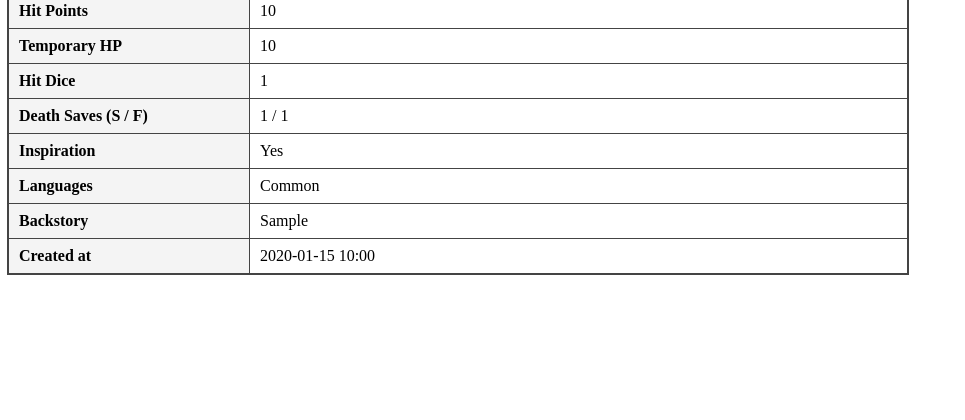
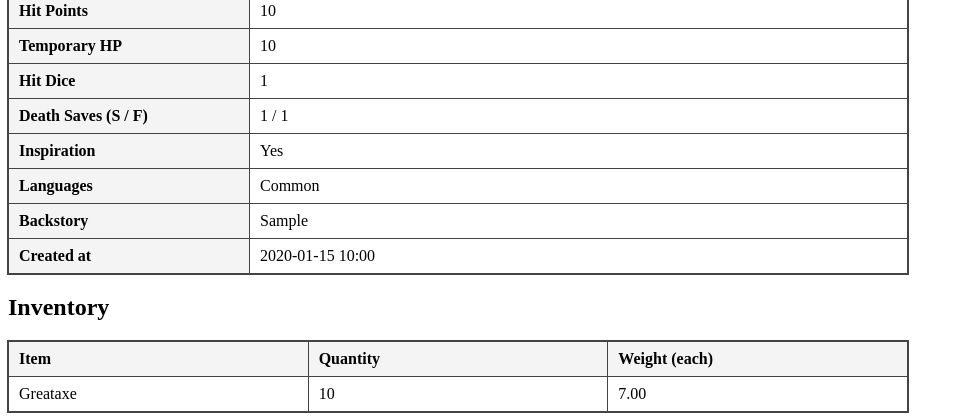
Before and after one commit to AsteerD/DnD-character-sheet-creator, a Django app: page /character/1/ in a window 1280 px wide. Shown: the part 703-1123 px from the top of the page, without its empty margins (0-965 px from the left). Before the commit the page ends 978 px from the top, so only its background shows below. Run offline with Django 5.2, Linux system fonts and the light colour scheme; a user stored in the database is signed in; data comes from the database, SQL or seed files in the repository; tables that the repository leaves empty hold one stand-in row (values such as "Sample post").

Commit message:
Add starting equipment (#22)
Co-authored-by: Your Name <you@example.com>

```diff
--- a/base/models.py
+++ b/base/models.py
@@ -71,11 +71,24 @@ class BackgroundChoices(models.TextChoices):
     FACTION_AGENT = 'Faction Agent', 'Faction Agent'
     MERCENARY_VETERAN = 'Mercenary Veteran', 'Mercenary Veteran'
 
+class StartingEquipment(models.Model):
+    character_class = models.ForeignKey('CharacterClass', on_delete=models.CASCADE, related_name='starting_equipment')
+    item = models.ForeignKey('Item', on_delete=models.CASCADE)
+    quantity = models.PositiveIntegerField(default=1)
+
+    def __str__(self):
+        return f"{self.character_class}: {self.item} x{self.quantity}"
+
 class Character(models.Model):
     def save(self, *args, **kwargs):
-        # Automatically set armor_class using the property
+        is_new = self.pk is None
         self.armor_class = self.total_armor_class
         super().save(*args, **kwargs)
+        # Assign starting equipment only when character is first created
+        if is_new:
+            equipment_qs = StartingEquipment.objects.filter(character_class=self.character_class)
+            for eq in equipment_qs:
+                InventoryItem.objects.create(character=self, item=eq.item, quantity=eq.quantity)
     user = models.ForeignKey(User, on_delete=models.CASCADE)
     character_name = models.CharField(max_length=100)
 
--- a/base/templates/base/character.html
+++ b/base/templates/base/character.html
@@ -47,6 +47,28 @@
       <tr><th>Created at</th><td>{{ character.created_at|date:"Y-m-d H:i" }}</td></tr>
     </tbody>
   </table>
+
+  <h2>Inventory</h2>
+  {% if inventory %}
+    <table class="detail-table">
+      <thead>
+        <tr><th>Item</th><th>Quantity</th><th>Weight (each)</th>
+      </thead>
+      <tbody>
+        {% for inv in inventory %}
+          <tr>
+            <td>{{ inv.item.name }}</td>
+            <td>{{ inv.quantity }}</td>
+            <td>{{ inv.item.weight }}</td>
+          </tr>
+        {% endfor %}
+      </tbody>
+    </table>
+  {% else %}
+    <p>No items in inventory.</p>
+  {% endif %}
+    </tbody>
+  </table>
 {% else %}
   <p>Character not found.</p>
 {% endif %}
```
Also changed, not shown: base/migrations/0007_startingequipment.py (added), base/migrations/0008_populate_equipment.py (added).
